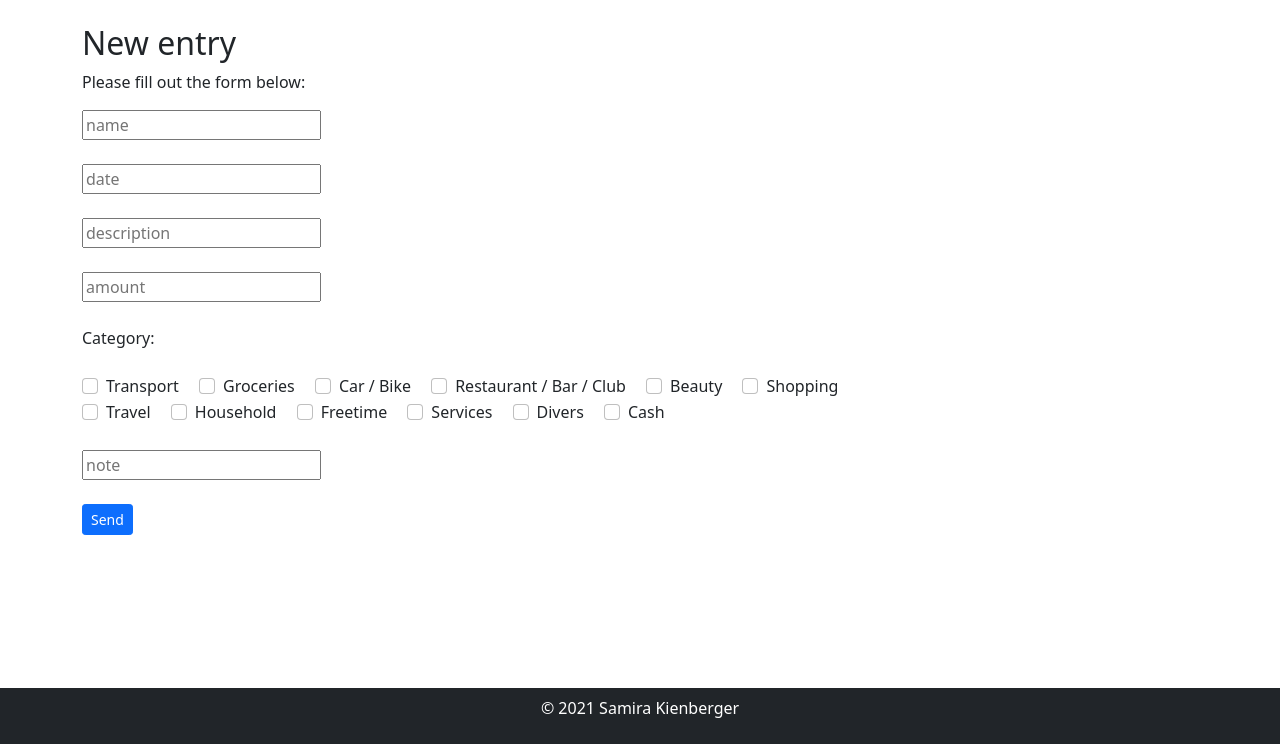
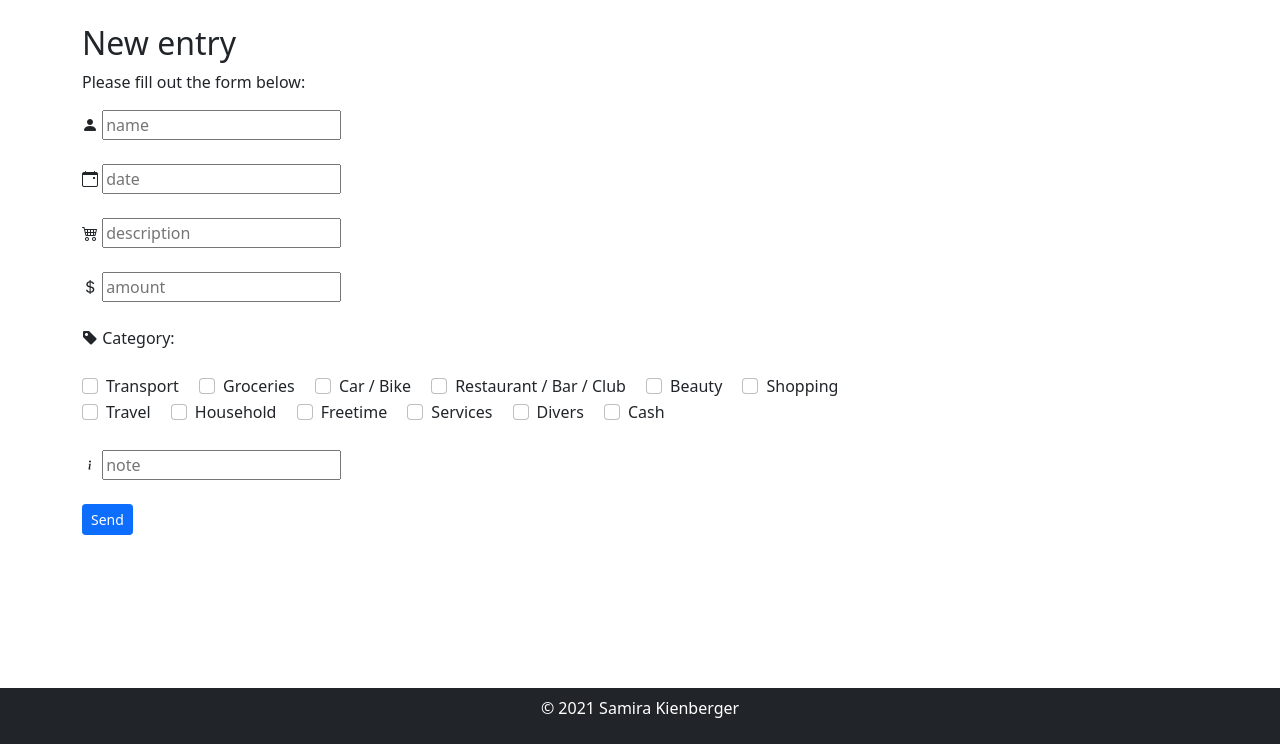
Before and after one commit to actREveL/PRO2, a Flask app: page /formular in a window 1280 px wide. Shown: the part 56-800 px from the top of the page. Run offline with Flask 2, Linux system fonts and the light colour scheme; some libraries are stand-ins or nearby versions.

Commit message:
laufende Änderungen

```diff
--- a/daten.py
+++ b/daten.py
@@ -1,6 +1,7 @@
 import json
 from datetime import datetime
 
+# Funktion, um eingegebene Daten speichern zu können und in einem File abzuspeichern
 def speichern(name, datum, bezeichnung, kategorie, betrag, notiz):
     datei = "uebersicht3.json"
     try:
@@ -19,7 +20,7 @@ def speichern(name, datum, bezeichnung, kategorie, betrag, notiz):
     with open(datei, "w") as open_file:
         json.dump(datei_inhalt, open_file, indent=4)
 
-
+# Funktion, um gespeicherte Daten laden zu können
 def eingabe_laden():
     datei_name = "uebersicht3.json"
 
--- a/templates/formular.html
+++ b/templates/formular.html
@@ -1,13 +1,19 @@
+<!-- Übernahme header -->
 {% include "header.html" %}
     <div class="container">
         {% block content %}
             <br><h2>New entry</h2>
             <form method="POST">
                 <p>Please fill out the form below:</p>
+                <i class="bi bi-person-fill"></i>
                 <input type="text" name="name" placeholder="name"><br><br>
+                <i class="bi bi-calendar-event"></i>
                 <input type="text" name="datum" placeholder="date"><br><br>
+                <i class="bi bi-cart4"></i>
                 <input type="text" name="bezeichnung" placeholder="description"><br><br>
+                <i class="bi bi-currency-dollar"></i>
                 <input type="text" name="betrag" placeholder="amount"><br><br>
+                <i class="bi bi-tag-fill"></i>
                 Category:<br><br>
                 <div class="form-check form-check-inline">
                     <input type="checkbox" class="form-check-input" id="category1" name="kategorie" value="Transport">
@@ -57,10 +63,12 @@
                     <input type="checkbox" class="form-check-input" id="category12" name="kategorie" value="Cash">
                     <label class="form-check-label" for="category12">Cash</label>
                 </div><br><br>
+                <i class="bi bi-info"></i>
                 <input type="text" name="notiz" placeholder="note"><br><br>
 
                 <button type="submit" class="btn btn-primary btn-sm">Send</button>
             </form>
         {% endblock %}
     </div>
+<!-- Übernahme footer -->
 {% include "footer.html" %}
--- a/templates/header.html
+++ b/templates/header.html
@@ -5,6 +5,7 @@
     <meta name="viewport" content="width=device-width, initial-scale=1.0">
     <link rel="stylesheet" href="{{url_for('static', filename='bootstrap/css/bootstrap.min.css') }}">
     <link rel="stylesheet" href="{{url_for('static', filename='dredd.css') }}">
+    <link rel="stylesheet" href="https://cdn.jsdelivr.net/npm/bootstrap-icons@1.7.2/font/bootstrap-icons.css">
     <title>Your Budget Calculator</title>
 </head>
 <body style="margin-bottom: 60px;">
--- a/templates/index.html
+++ b/templates/index.html
@@ -1,3 +1,4 @@
+<!-- Übernahme header -->
 {% include "header.html" %}
     <div class="container">
         {% block content %}
@@ -12,4 +13,5 @@
             <a href="{{ url_for('uebersicht') }}">To my Overview</a>
         {% endblock %}
     </div>
+<!-- Übernahme footer -->
 {% include "footer.html" %}
--- a/templates/uebersicht.html
+++ b/templates/uebersicht.html
@@ -1,9 +1,11 @@
+<!-- Übernahme header -->
 {% include "header.html" %}
     <div class="container">
         {% block content %}
            <br><h2>Overview</h2>
             <div class="column"><br>
               <div class="row row-cols-1 row-cols-sm-2 row-cols-md-3 row-cols-lg-4 g-4">
+                  <!-- for Condition -->
                  {% for key, value_dict in data.items()%}
                       <div class="col">
                           <div class="card h-100" style="width: 18rem;">
@@ -20,4 +22,5 @@
             </div>
         {% endblock %}
     </div>
+<!-- Übernahme footer -->
 {% include "footer.html" %}
```
Also changed, not shown: main.py (+8 -6 lines).
